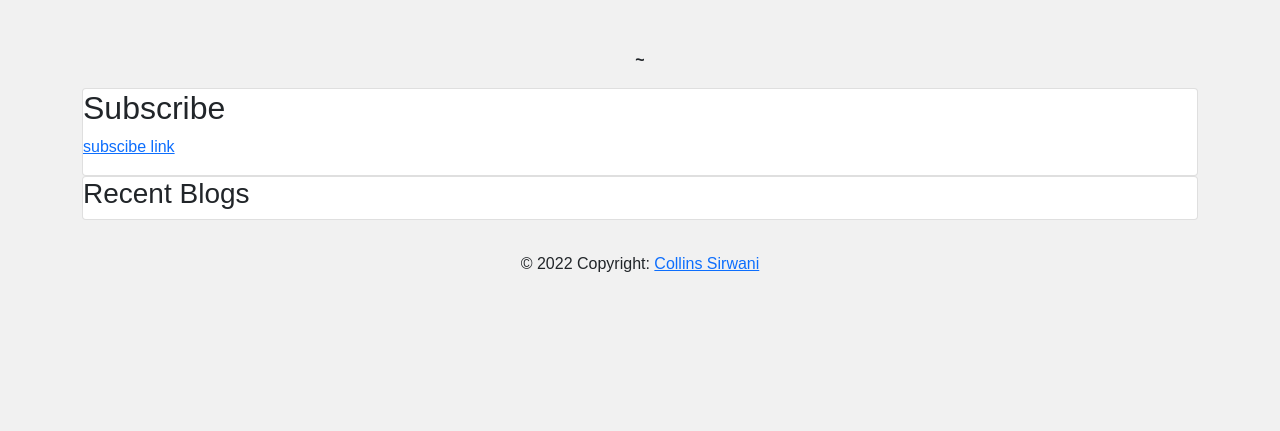
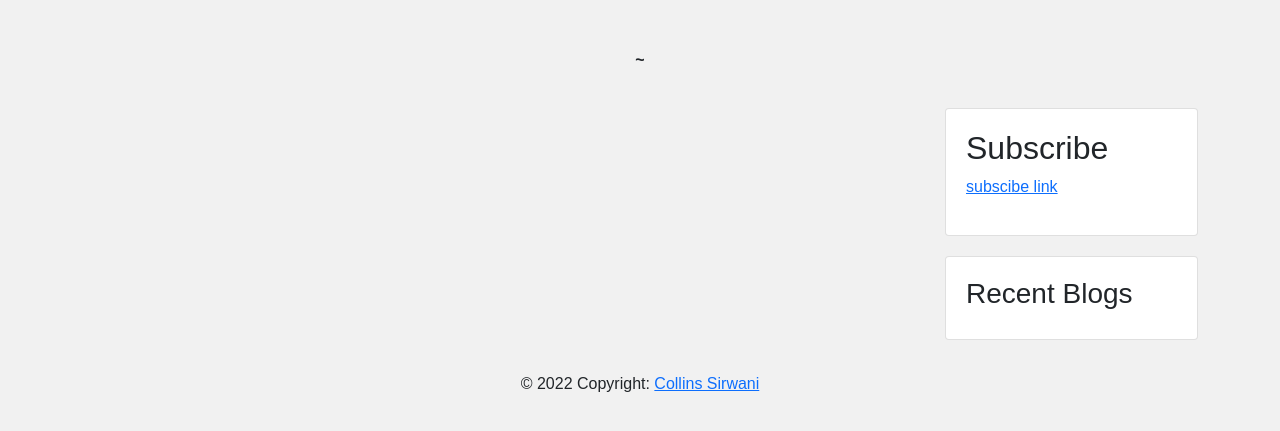
Before and after one commit to sircollo/Personal-Blog, a Flask app: page / in a window 1280 px wide. Shown: the part 207-638 px from the top of the page. Run offline with Flask 2, Linux system fonts and the light colour scheme; data that the repository does not hold is empty; some libraries are stand-ins or nearby versions.

Commit message:
This will add custom css styles files

```diff
--- a/app/static/css/styles.css
+++ b/app/static/css/styles.css
@@ -26,3 +26,63 @@ body {
 .card-footer {
   font-size: 0.8rem;
 }
+
+
+/* Header/Blog Title */
+.header {
+  padding: 30px;
+  font-size: 40px;
+  text-align: center;
+  background: white;
+}
+
+/* Create two unequal columns that floats next to each other */
+/* Left column */
+.leftcolumn {
+  float: left;
+  width: 75%;
+}
+
+/* Right column */
+.rightcolumn {
+  float: left;
+  width: 25%;
+  padding-left: 20px;
+}
+
+/* Fake image */
+.fakeimg {
+  background-color: #aaa;
+  width: 100%;
+  padding: 20px;
+}
+
+/* Add a card effect for articles */
+.card {
+  background-color: white;
+  padding: 20px;
+  margin-top: 20px;
+}
+
+/* Clear floats after the columns */
+.row:after {
+  content: "";
+  display: table;
+  clear: both;
+}
+
+/* Footer */
+.footer {
+  padding: 20px;
+  text-align: center;
+  background: #ddd;
+  margin-top: 20px;
+}
+
+/* Responsive layout - when the screen is less than 800px wide, make the two columns stack on top of each other instead of next to each other */
+@media screen and (max-width: 800px) {
+  .leftcolumn, .rightcolumn {
+    width: 100%;
+    padding: 0;
+  }
+}
```
